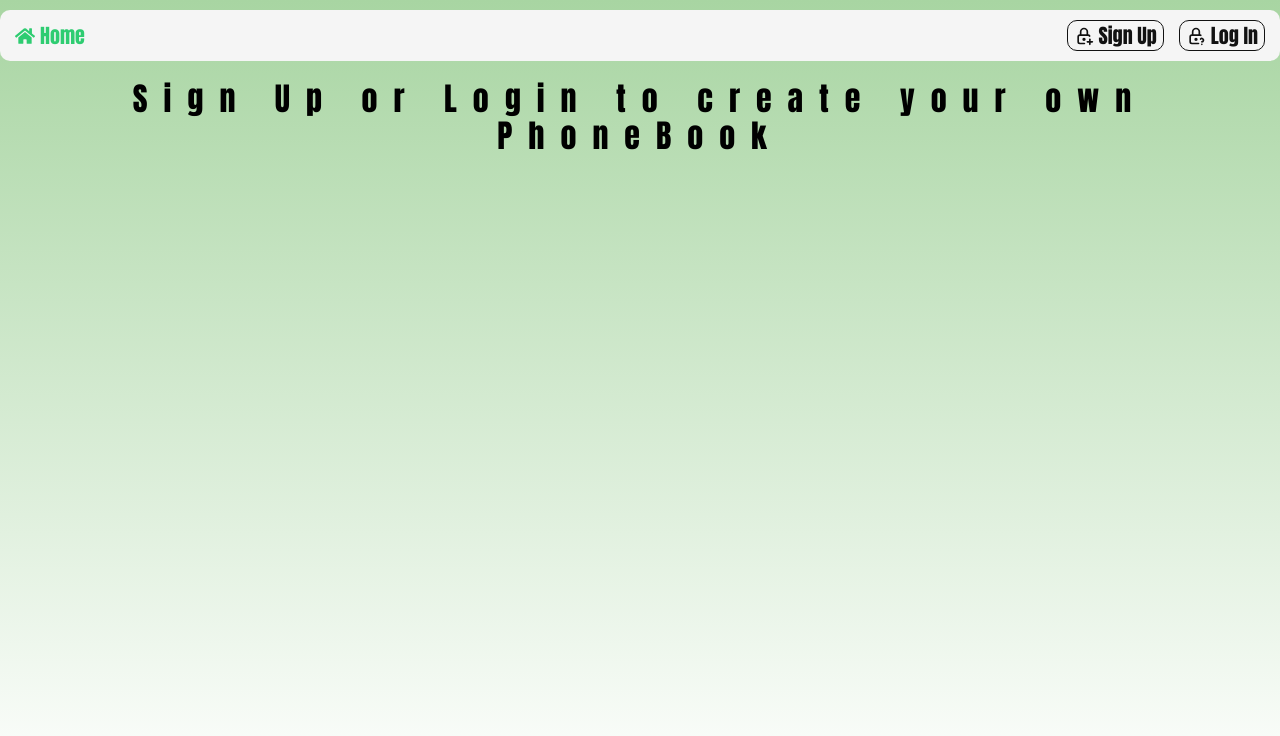
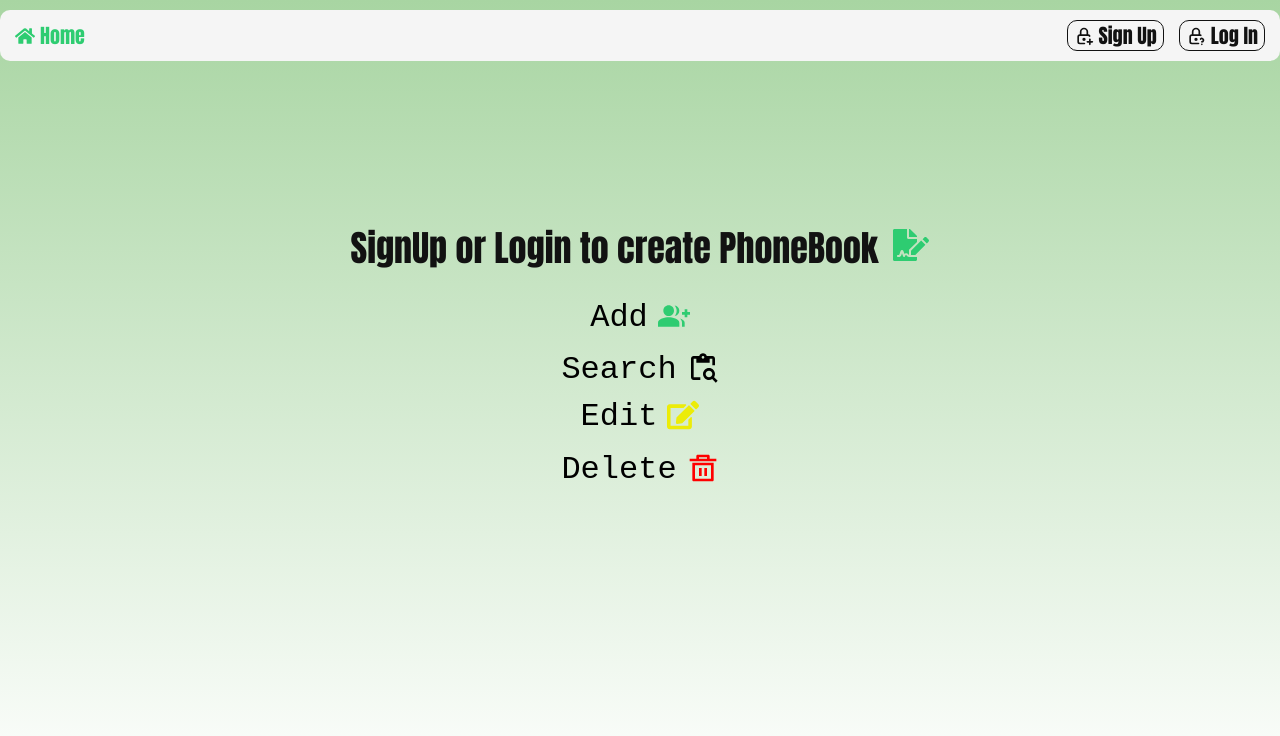
Before and after one commit to Artur-Luniaka/goit-react-hw-08, a React (Vite) app: page / in a window 1280 px wide. Shown: the top 736 px of the page. Built offline with nearby package versions, Linux system fonts and the light colour scheme.

Commit message:
added loaders and set HomePage

```diff
--- a/src/App.css
+++ b/src/App.css
@@ -43,7 +43,7 @@ h1 {
   letter-spacing: 0.5em;
 }
 
-.loader_box {
+.loader {
   display: flex;
   justify-content: center;
   align-items: center;
--- a/src/App.jsx
+++ b/src/App.jsx
@@ -9,6 +9,7 @@ import { useDispatch, useSelector } from "react-redux";
 import { selectIsRefreshing, selectToken } from "./redux/auth/selectors.js";
 import { refreshUser } from "./redux/auth/operations.js";
 import { stopRefreshing } from "./redux/auth/slice.js";
+import { Triangle } from "react-loader-spinner";
 
 const Home = lazy(() => import("./pages/Home/Home"));
 const RegistrationPage = lazy(() =>
@@ -32,7 +33,9 @@ const App = () => {
   }, [dispatch, token]);
 
   return isRefreshing ? (
-    <b>Refreshing user...</b>
+    <div className="loader">
+      <Triangle />
+    </div>
   ) : (
     <>
       <Layout>
--- a/src/components/ContactList/ContactList.jsx
+++ b/src/components/ContactList/ContactList.jsx
@@ -4,6 +4,7 @@ import s from "./ContactList.module.css";
 import { selectFilteredContacts } from "../../redux/contacts/selectors";
 import { useEffect } from "react";
 import { fetchContacts } from "../../redux/contacts/operations";
+import { Triangle } from "react-loader-spinner";
 
 const ContactList = () => {
   const dispatch = useDispatch();
@@ -26,7 +27,9 @@ const ContactList = () => {
       ))}
     </ul>
   ) : (
-    <h2>Contacts not found...</h2>
+    <div className={s.loader}>
+      <Triangle />
+    </div>
   );
 };
 
--- a/src/components/ContactList/ContactList.module.css
+++ b/src/components/ContactList/ContactList.module.css
@@ -24,3 +24,9 @@
     scale: 102%;
   }
 }
+
+.loader {
+  display: flex;
+  justify-content: center;
+  align-items: center;
+}
--- a/src/components/Layout/Layout.jsx
+++ b/src/components/Layout/Layout.jsx
@@ -1,6 +1,7 @@
 import { Suspense } from "react";
 import AppBar from "../AppBar/AppBar";
 import s from "./Layout.module.css";
+import { Triangle } from "react-loader-spinner";
 const Layout = ({ children }) => {
   return (
     <>
@@ -8,7 +9,15 @@ const Layout = ({ children }) => {
         <AppBar />
       </header>
       <main className={s.main_wrapper}>
-        <Suspense fallback={<h2>Loading...</h2>}>{children}</Suspense>
+        <Suspense
+          fallback={
+            <div className={s.loader}>
+              <Triangle />
+            </div>
+          }
+        >
+          {children}
+        </Suspense>
       </main>
     </>
   );
--- a/src/components/Layout/Layout.module.css
+++ b/src/components/Layout/Layout.module.css
@@ -13,3 +13,9 @@
   max-width: 1280px;
   padding: 0 20px;
 }
+
+.loader {
+  display: flex;
+  justify-content: center;
+  align-items: center;
+}
--- a/src/pages/ContactsPage/ContactsPage.jsx
+++ b/src/pages/ContactsPage/ContactsPage.jsx
@@ -3,6 +3,8 @@ import ContactForm from "../../components/ContactForm/ContactForm";
 import ContactList from "../../components/ContactList/ContactList";
 import SearchBox from "../../components/SearchBox/SearchBox";
 import { selectLoader } from "../../redux/common/selectors";
+import { Triangle } from "react-loader-spinner";
+import s from "./ContactsPage.module.css";
 
 const ContactsPage = () => {
   const loader = useSelector(selectLoader);
@@ -12,7 +14,11 @@ const ContactsPage = () => {
       <ContactForm />
       <SearchBox />
       <ContactList />
-      {loader && <h2>Loading in progress</h2>}
+      {loader && (
+        <div className={s.loader}>
+          <Triangle />
+        </div>
+      )}
     </>
   );
 };
--- a/src/pages/ContactsPage/ContactsPage.module.css
+++ b/src/pages/ContactsPage/ContactsPage.module.css
@@ -0,0 +1,5 @@
+.loader {
+  display: flex;
+  justify-content: center;
+  align-items: center;
+}
--- a/src/pages/Home/Home.jsx
+++ b/src/pages/Home/Home.jsx
@@ -1,7 +1,42 @@
+import { FaFileSignature } from "react-icons/fa";
+import { MdGroupAdd } from "react-icons/md";
+import { FaEdit } from "react-icons/fa";
+import { RiDeleteBin5Line } from "react-icons/ri";
+import { MdContentPasteSearch } from "react-icons/md";
+import s from "./Home.module.css";
+
 const Home = () => {
   return (
-    <div>
-      <h1>Sign Up or Login to create your own PhoneBook</h1>
+    <div className={s.wrapper}>
+      <h2 className={s.title}>
+        SignUp or Login to create PhoneBook
+        <span className={s.title_icon}>
+          <FaFileSignature />
+        </span>
+      </h2>
+      <ul className={s.list}>
+        <li className={s.item}>
+          Add{" "}
+          <span className={s.add_icon}>
+            <MdGroupAdd />
+          </span>
+        </li>
+        <li className={s.item}>
+          Search <MdContentPasteSearch />
+        </li>
+        <li className={s.item}>
+          Edit{" "}
+          <span className={s.edit_icon}>
+            <FaEdit />
+          </span>
+        </li>
+        <li className={s.item}>
+          Delete{" "}
+          <span className={s.del_icon}>
+            <RiDeleteBin5Line />
+          </span>
+        </li>
+      </ul>
     </div>
   );
 };
--- a/src/pages/Home/Home.module.css
+++ b/src/pages/Home/Home.module.css
@@ -0,0 +1,52 @@
+.wrapper {
+  display: flex;
+  justify-content: center;
+  align-items: center;
+  flex-direction: column;
+  height: 70vh;
+  margin: 0 auto;
+}
+
+.title {
+  margin: 0 auto;
+  text-align: center;
+  font-family: Impact, Haettenschweiler, "Arial Narrow Bold", sans-serif;
+  font-weight: 400;
+  font-size: 36px;
+  display: flex;
+  justify-content: center;
+  align-items: center;
+  gap: 15px;
+  margin-bottom: 30px;
+  color: #121212;
+}
+
+.title_icon {
+  color: #2ecc71;
+}
+
+.list {
+  display: flex;
+  flex-direction: column;
+  gap: 10px;
+}
+
+.item {
+  display: flex;
+  justify-content: center;
+  gap: 10px;
+  font-family: "Courier New", Courier, monospace;
+  font-size: 32px;
+}
+
+.add_icon {
+  color: #2ecc71;
+}
+
+.edit_icon {
+  color: rgb(236, 236, 8);
+}
+
+.del_icon {
+  color: red;
+}
--- a/src/pages/NotFoundPage/NotFoundPage.jsx
+++ b/src/pages/NotFoundPage/NotFoundPage.jsx
@@ -1,7 +1,9 @@
+import s from "./NotFoundPage.module.css";
+
 const NotFoundPage = () => {
   return (
-    <div>
-      <h2>Ooops...something come wrong</h2>
+    <div className={s.wrapper}>
+      <h2 className={s.title}>😑 Ooops...something come wrong 😑</h2>
     </div>
   );
 };
--- a/src/pages/NotFoundPage/NotFoundPage.module.css
+++ b/src/pages/NotFoundPage/NotFoundPage.module.css
@@ -0,0 +1,12 @@
+.wrapper {
+  display: flex;
+  justify-content: center;
+  align-items: center;
+  height: 50vh;
+}
+
+.title {
+  font-family: Impact, Haettenschweiler, "Arial Narrow Bold", sans-serif;
+  font-size: 32px;
+  font-weight: 400;
+}
```
